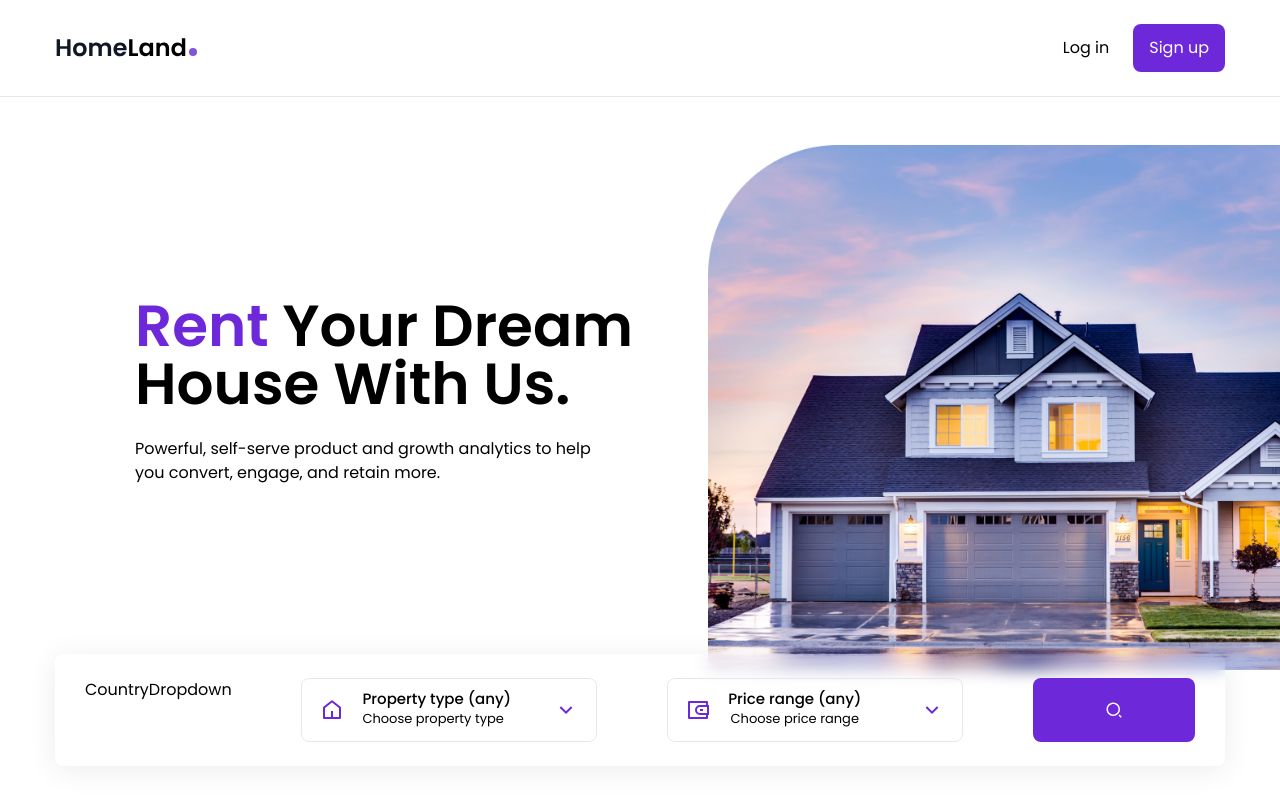
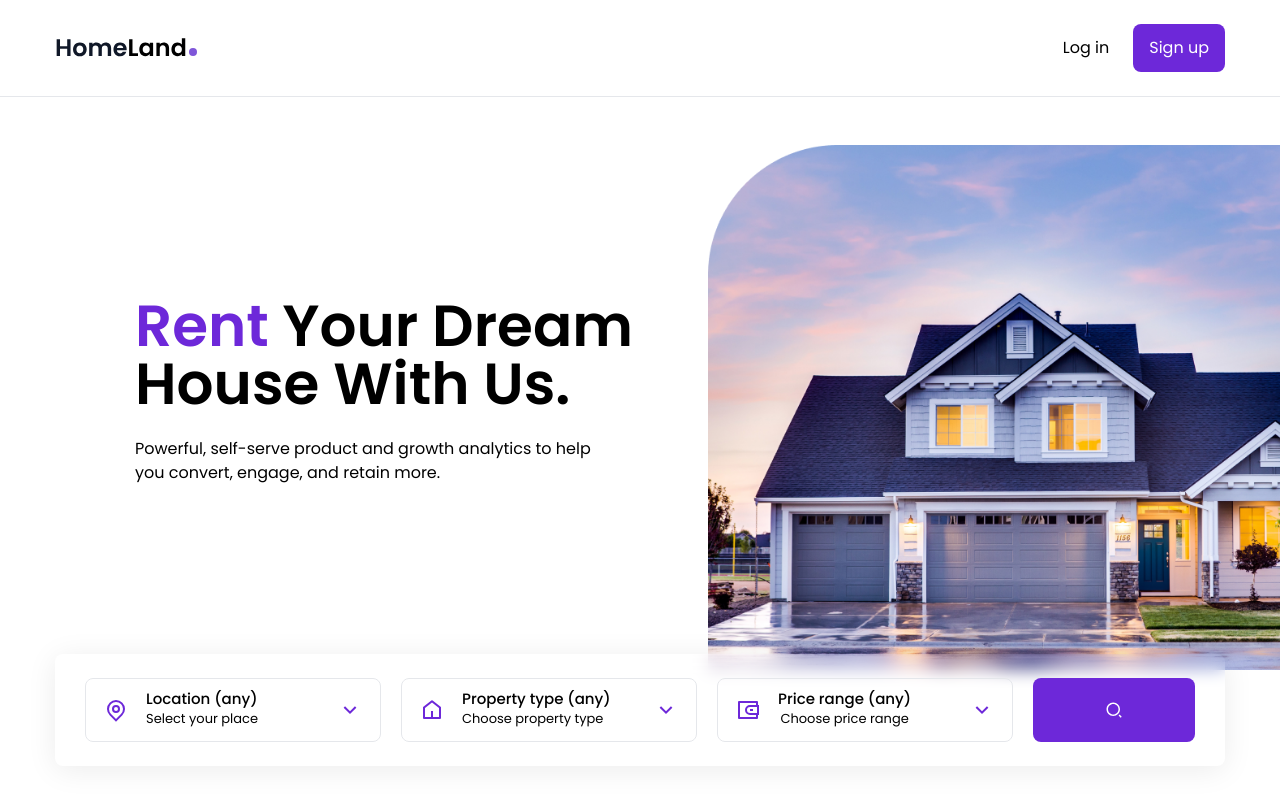
Before and after one commit to rasedul99/dream-house, a React (Create React App) app: page / in a window 1280 px wide. Shown: the top 800 px of the page. Built offline with nearby package versions, Linux system fonts and the light colour scheme.

Commit message:
country dropdown

```diff
--- a/src/components/CountryDropdown.js
+++ b/src/components/CountryDropdown.js
@@ -1,7 +1,48 @@
-import React from "react";
+import React, { useContext, useState } from "react";
+// import icons
+import { RiArrowDownSLine, RiArrowUpSLine, RiMapPinLine } from "react-icons/ri";
+// import headless ui components
+import { Menu } from "@headlessui/react";
+// import context
+import { HouseContext } from "./HouseContext";
 
 const CountryDropdown = () => {
-  return <div>CountryDropdown</div>;
+  const { country, setCountry, countries } = useContext(HouseContext);
+  const [isOpen, setIsOpen] = useState(false);
+  return (
+    <Menu as="div" className="dropdown relative">
+      <Menu.Button
+        onClick={() => setIsOpen(!isOpen)}
+        className="dropdown-btn w-full text-left"
+      >
+        <RiMapPinLine className="dropdown-icon-primary" />
+        <div>
+          <div className="text-[15px] font-medium leading-tight">{country}</div>
+          <div className="text-[13px]">Select your place</div>
+        </div>
+        {isOpen ? (
+          <RiArrowUpSLine className="dropdown-icon-secondary" />
+        ) : (
+          <RiArrowDownSLine className="dropdown-icon-secondary" />
+        )}
+      </Menu.Button>
+
+      <Menu.Items className="dropdown-menu">
+        {countries.map((country, index) => {
+          return (
+            <Menu.Item
+              as="li"
+              onClick={() => setCountry(country)}
+              key={index}
+              className="cursor-pointer hover:text-violet-700 transition"
+            >
+              {country}
+            </Menu.Item>
+          );
+        })}
+      </Menu.Items>
+    </Menu>
+  );
 };
 
 export default CountryDropdown;
```
